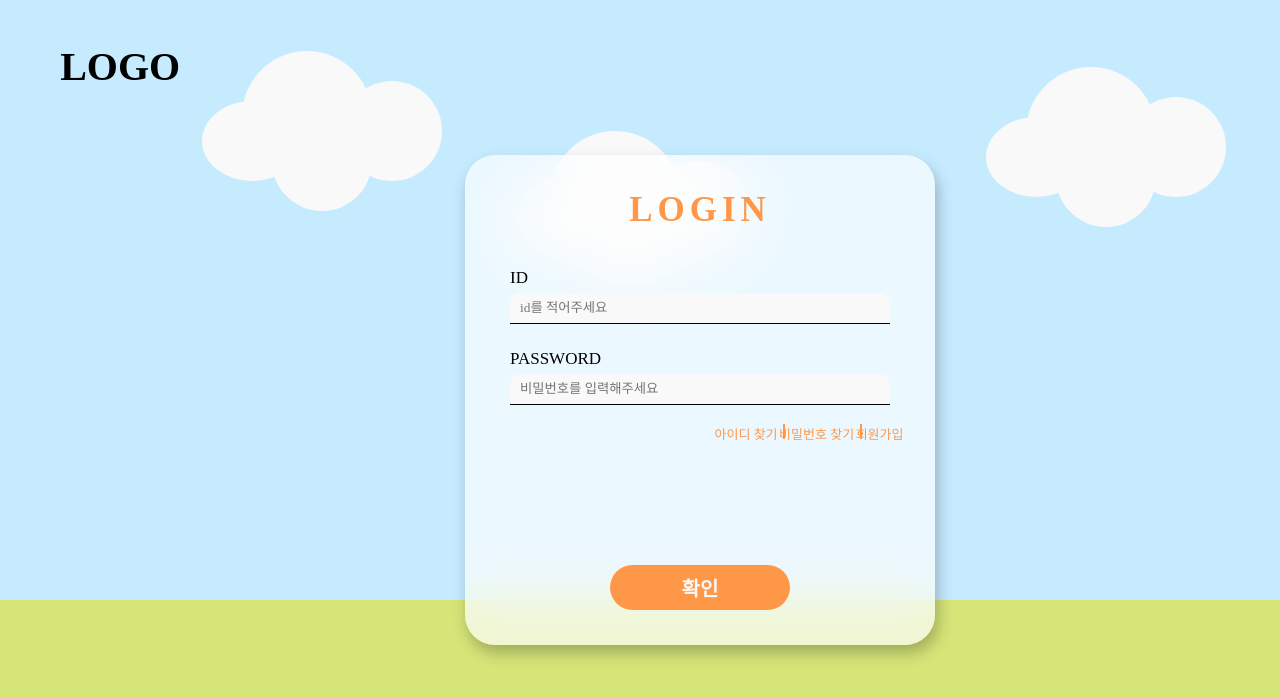
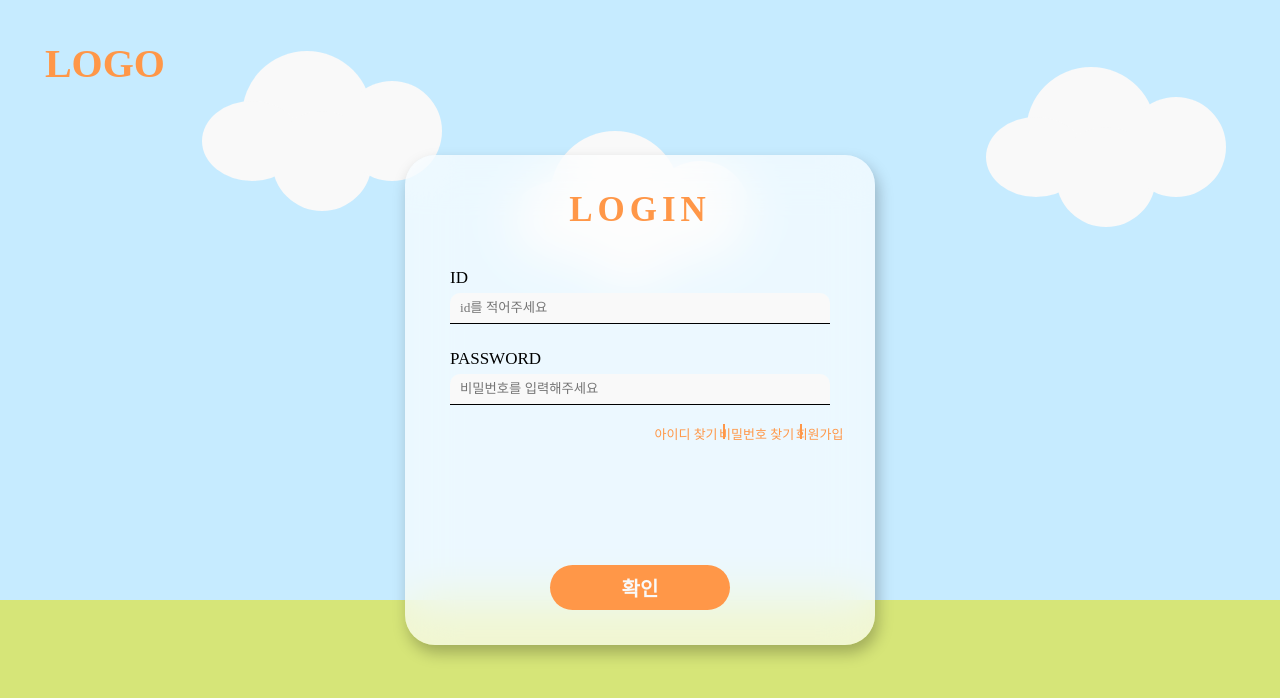
Before and after one commit to DR-LaLa/FE, a React (Vite) app: page /login in a window 1280 px wide. Shown: the top 698 px of the page. Built offline with nearby package versions, Linux system fonts and the light colour scheme; a web font is replaced by a local one.

Commit message:
header 스타일 변경

```diff
--- a/src/components/common/Header.jsx
+++ b/src/components/common/Header.jsx
@@ -23,7 +23,7 @@ export default function Header(props) {
   return (
     <>
       {props.show == "true" && (
-        <HeaderStyle $settingAnime={props.anime} $homeAnime={anime}>
+        <HeaderStyle $settingAnime={props.anime} $homeAnime={anime} $show={props.show}>
           <Logo
             $show={props.show}
             onClick={() => {
@@ -42,6 +42,8 @@ export default function Header(props) {
                   onClick={() => {
                     if (icon.name == "setting") {
                       navigate("/setting");
+                    } else if (icon.name == "quiz") {
+                      navigate("/quiz");
                     }
                   }}
                   key={icon.key}
@@ -57,6 +59,7 @@ export default function Header(props) {
         </HeaderStyle>
       )}
       {props.show == "false" && (
+        <HeaderStyle>
           <Logo
             onClick={() => {
               navigate("/");
@@ -64,6 +67,7 @@ export default function Header(props) {
           >
             LOGO
           </Logo>
+        </HeaderStyle>
       )}
     </>
   );
@@ -73,7 +77,7 @@ const iconArr = [
   {
     key: 1,
     component: <IoGameControllerOutline />,
-    name: "game",
+    name: "quiz",
   },
   {
     key: 2,
@@ -102,9 +106,9 @@ const HeaderStyle = styled.header`
   align-items: center;
   position: absolute;
   left: 0;
-  background: rgba(255, 255, 255, 0.8);
-  filter: drop-shadow(8px 8px 5px rgba(0, 0, 0, 0.25));
-  backdrop-filter: blur(40px);
+  background: ${(props) => (props.$show == "true" ? "rgba(255, 255, 255, 0.8)" : "transparent")};
+  filter: ${(props) => (props.$show == "true" ? "drop-shadow(8px 8px 5px rgba(0, 0, 0, 0.25))" : "transparent")};
+  backdrop-filter: ${(props) => (props.$show == "true" ? "blur(40px)" : "")};
   z-index: 3;
   animation-name: ${(props) =>
     props.$settingAnime == "setting" ? "bigger" : props.$homeAnime == "set" ? "setToHome" : ""};
@@ -116,7 +120,7 @@ const HeaderStyle = styled.header`
     width: 5vw;
     height: 25vh;
     border-radius: 0 20px 20px 0;
-    display: block;
+    display: ${(props) => (props.$show == "true" ? "block" : "none")};
     position: absolute;
     right: -76.5px;
     background: rgba(255, 255, 255, 0.8);
@@ -143,11 +147,12 @@ const HeaderStyle = styled.header`
 `;
 
 const Logo = styled.h1`
+  color: #ff9748;
   font-size: 40px;
+  position: relative;
+  top: 5vh;
+  left: 0.7vw;
   cursor: pointer;
-  position: relative;
-  top: ${(props) => (props.$show == "true" ? "5vh" : "-41.7vh")};
-  left: ${(props) => (props.$show == "true" ? "0.7vw" : "4.7vw")};
   z-index: 3;
 `;
 
```
Lines whose indentation alone changed are shown as unchanged.
